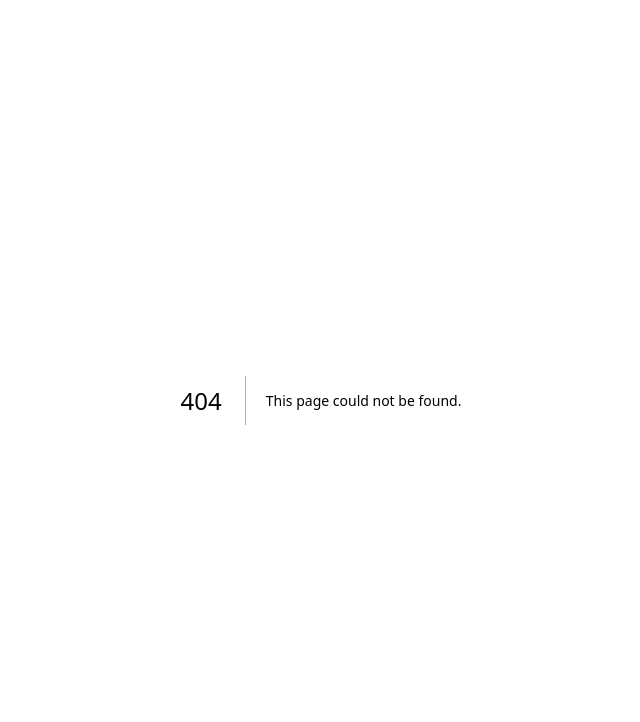
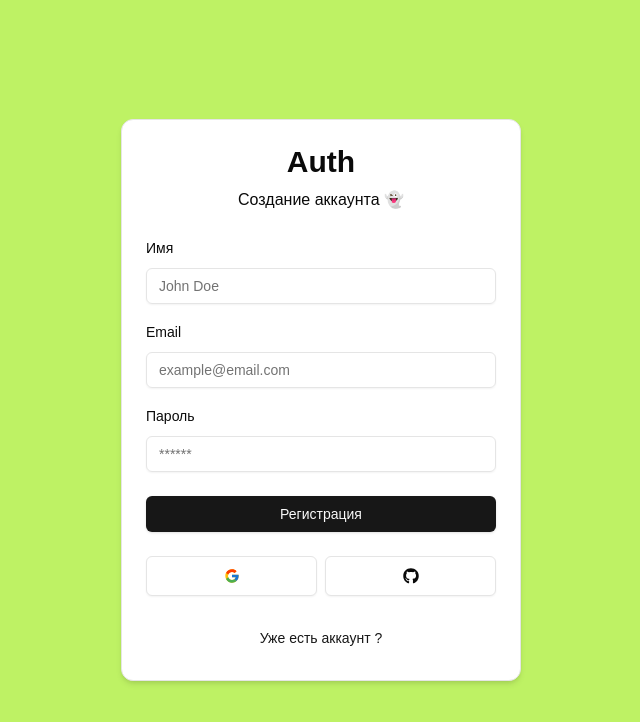
Before and after one commit to NikDoe/auth-toolkit, a Next.js app: page /auth/register in a window 1280 px wide. Before the commit this address had no page. Shown: the top 722 px of the page, without its empty margins (319-959 px from the left). Built offline with nearby package versions, Linux system fonts and the light colour scheme.

Commit message:
feat: create registration form with validation
Implemented a complete registration form with form validation and user
input handling.

```diff
--- /dev/null
+++ b/actions/register.ts
@@ -0,0 +1,14 @@
+'use server'
+
+import { z } from 'zod'
+import { RegisterSchema } from '@/schemas'
+
+export const register = async (values: z.infer<typeof RegisterSchema>) => {
+	const validatedFields = RegisterSchema.safeParse(values)
+
+	if (!validatedFields.success) {
+		return { error: "невалидные данные" }
+	}
+
+	return { success: 'проверьте почту' }
+}
--- /dev/null
+++ b/app/auth/register/page.tsx
@@ -0,0 +1,11 @@
+import { RegisterForm } from "@/components/auth/RegisterForm"
+
+function LoginPage() {
+	return (
+		<div className="h-full w-full bg-lime-300 flex items-center justify-center">
+			<RegisterForm />
+		</div>
+	)
+}
+
+export default LoginPage
--- /dev/null
+++ b/components/auth/RegisterForm.tsx
@@ -0,0 +1,135 @@
+'use client'
+
+import { useState, useTransition } from "react"
+import { useForm } from "react-hook-form"
+import { z } from "zod"
+import { RegisterSchema } from "@/schemas"
+
+import { CardWrapper } from "@/components/auth/CardWrapper"
+import { zodResolver } from "@hookform/resolvers/zod"
+
+import {
+	Form,
+	FormControl,
+	FormField,
+	FormItem,
+	FormLabel,
+	FormMessage,
+} from "@/components/ui/form"
+import { Input } from "@/components/ui/input"
+import { Button } from "@/components/ui/button"
+import { FormError } from "@/components/form/FormError"
+import { FormSuccess } from "@/components/form/FormSuccess"
+
+import { register } from '@/actions/register'
+
+export const RegisterForm = () => {
+	const [isPending, startTransition] = useTransition();
+	const [success, setSuccess] = useState<string | undefined>("");
+	const [error, setError] = useState<string | undefined>("");
+
+
+	const form = useForm<z.infer<typeof RegisterSchema>>({
+		resolver: zodResolver(RegisterSchema),
+		defaultValues: {
+			email: '',
+			password: '',
+			name: '',
+		},
+	})
+
+	function onSubmit(values: z.infer<typeof RegisterSchema>) {
+		setSuccess('');
+		setError('');
+
+		startTransition(() => {
+			register(values)
+				.then((data) => {
+					setSuccess(data.success)
+					setError(data.error)
+				})
+		})
+	}
+
+	return (
+		<CardWrapper
+			backButtonHref="/auth/login"
+			backButtonLabel="Уже есть аккаунт ?"
+			headerlabel="Создание аккаунта 👻"
+			showSocial
+		>
+			<Form {...form}>
+				<form
+					onSubmit={form.handleSubmit(onSubmit)}
+					className="flex flex-col gap-y-6"
+				>
+					<div className="flex flex-col gap-y-4">
+						<FormField
+							disabled={isPending}
+							control={form.control}
+							name="name"
+							render={({ field }) => (
+								<FormItem>
+									<FormLabel>Имя</FormLabel>
+									<FormControl>
+										<Input
+											type="text"
+											placeholder="John Doe"
+											{...field}
+										/>
+									</FormControl>
+									<FormMessage />
+								</FormItem>
+							)}
+						/>
+						<FormField
+							disabled={isPending}
+							control={form.control}
+							name="email"
+							render={({ field }) => (
+								<FormItem>
+									<FormLabel>Email</FormLabel>
+									<FormControl>
+										<Input
+											type="email"
+											placeholder="example@email.com"
+											{...field}
+										/>
+									</FormControl>
+									<FormMessage />
+								</FormItem>
+							)}
+						/>
+						<FormField
+							disabled={isPending}
+							control={form.control}
+							name="password"
+							render={({ field }) => (
+								<FormItem>
+									<FormLabel>Пароль</FormLabel>
+									<FormControl>
+										<Input
+											type="password"
+											placeholder="******"
+											{...field}
+										/>
+									</FormControl>
+									<FormMessage />
+								</FormItem>
+							)}
+						/>
+					</div>
+					<FormError message={error} />
+					<FormSuccess message={success} />
+					<Button
+						disabled={isPending}
+						type='submit'
+						className="w-full"
+					>
+						{isPending ? 'Подождите...' : 'Регистрация'}
+					</Button>
+				</form>
+			</Form>
+		</CardWrapper>
+	)
+}
--- a/schemas/index.ts
+++ b/schemas/index.ts
@@ -4,7 +4,19 @@
 	email: z.string().email({
 		message: 'невалидный email'
 	}),
-	password: z.string().min(6, {
+	password: z.string().min(1, {
 		message: 'пароль обязателен'
 	})
 })
+
+export const RegisterSchema = z.object({
+	email: z.string().email({
+		message: 'невалидный email'
+	}),
+	password: z.string().min(6, {
+		message: 'Минимальная длинна 6 символов'
+	}),
+	name: z.string().min(2, {
+		message: 'Минимальная длинна 2 символа'
+	})
+})
```
